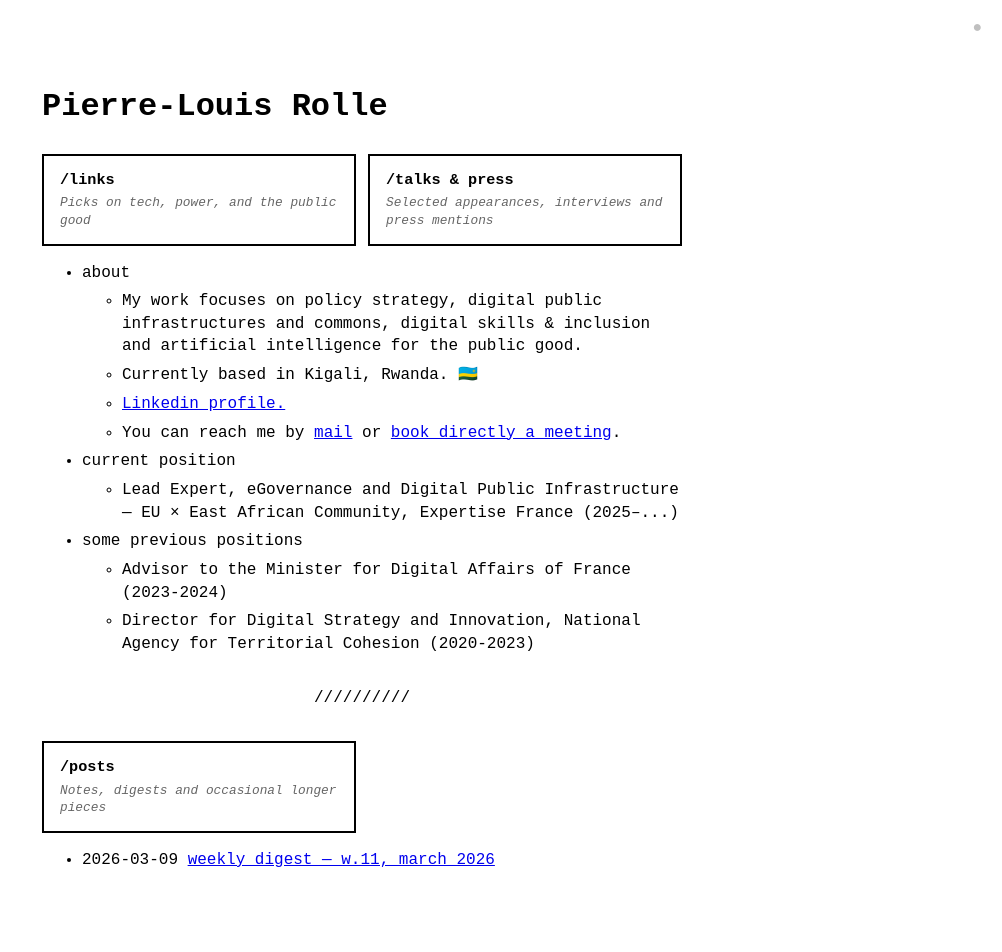
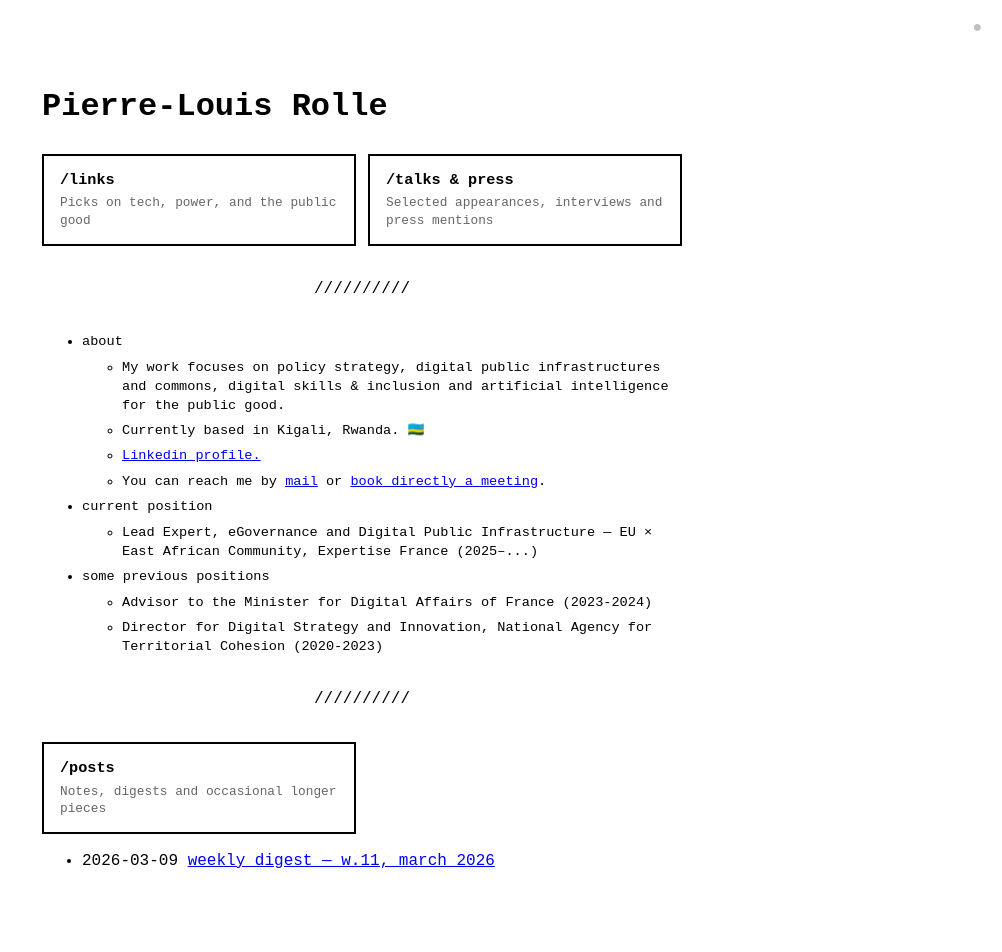
Before and after one commit to PLrolle/plrolle.github.io, a Jekyll site: the page built from index.md, in a window 1280 px wide. Shown: the whole page, without its empty margins (278-1280 px from the left). Built offline with Jekyll 4.4.1, drawn with Linux system fonts in a browser that asks for light colours.

Commit message:
home: add hr before about section, match font sizes, fix desc font
- Add //// separator between CTA cards and about/menu section
- Wrap menu in .home-menu and set font-size: 0.85rem to match CTAs
- Remove italic from .home-cta-desc, add explicit font-family: monospace
  so all three legends (/links, /talks, /posts) use the same font

https://claude.ai/code/session_016X5NZqxTYQ8AbJZwpTqG24

```diff
--- a/_layouts/home.html
+++ b/_layouts/home.html
@@ -26,12 +26,15 @@ layout: default
     margin-bottom: 0.2rem;
   }
   .home-cta-desc {
+    font-family: monospace;
     font-size: 0.8rem;
     opacity: 0.6;
     display: block;
-    font-style: italic;
     line-height: 1.4;
   }
+  /* ── About/menu section matches CTA font size ── */
+  .home-menu ul { margin: 0.4rem 0; }
+  .home-menu li { font-size: 0.85rem; }
   .home-cta:hover .home-cta-desc { opacity: 0.85; }
 
   @media (max-width: 520px) {
@@ -61,7 +64,11 @@ layout: default
   </a>
 </div>
 
+<hr>
+
+<div class="home-menu">
 {%-include menu_item.html collection=site.data.menu.entries-%}
+</div>
 
 <hr>
 
```
